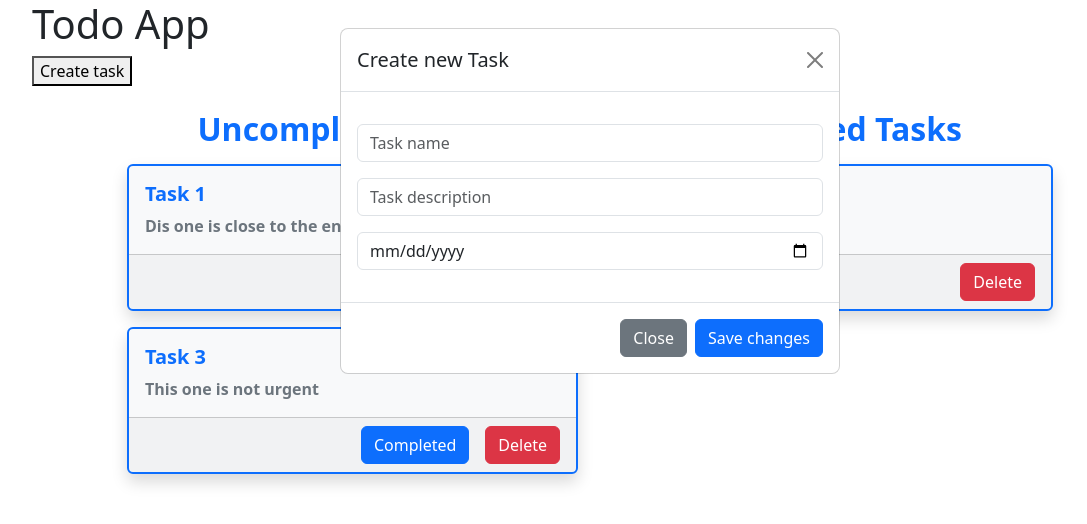
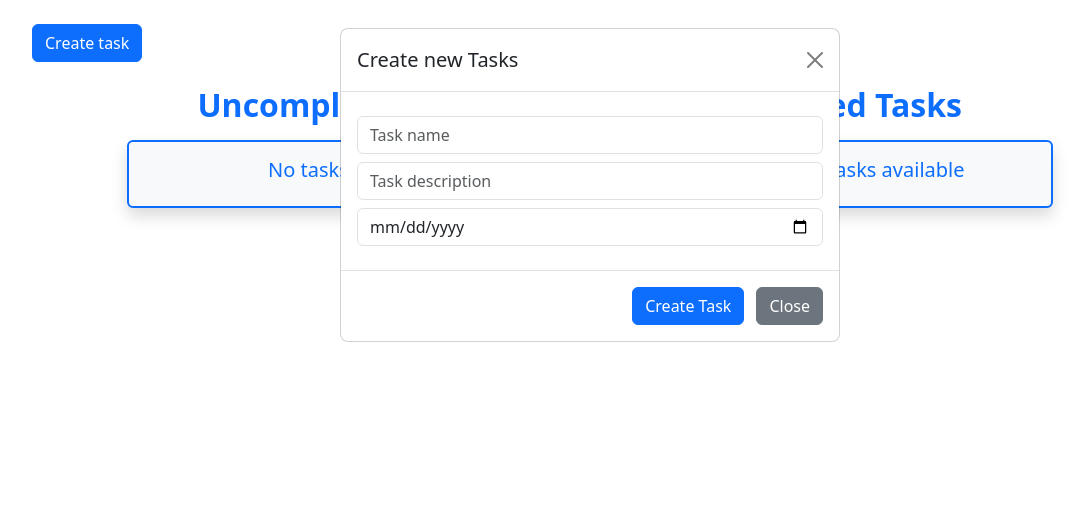
Before and after one commit to caarlosdiiaz/angular-todo-list, an Angular app: page / in a window 1280 px wide. Both pictures are taken after a click on the button "Create task". Shown: the top 524 px of the page, without its empty margins (50-1137 px from the left). Built offline with nearby package versions, Linux system fonts and the light colour scheme.

Commit message:
it works correctly, wip tests and add sweet alerts 2

```diff
--- a/src/app/components/create-modal/create-modal.component.html
+++ b/src/app/components/create-modal/create-modal.component.html
@@ -1,24 +1,96 @@
-<div class="abrir-modal">
-  <div class="modal" style="display: block;" tabindex="-1">
+<div class="abrir-modal animacion fadeIn">
+  <div class="modal" style="display: block" tabindex="-1">
     <div class="modal-dialog" role="document">
       <div class="modal-content">
         <div class="modal-header">
-          <h5 class="modal-title">Create new Task</h5>
-          <button type="button" class="btn-close" data-bs-dismiss="modal" aria-label="Close" (click)="onCloseModal()"></button>
+          <h5 class="modal-title">Create new Tasks</h5>
+          <button
+            type="button"
+            class="btn-close"
+            data-bs-dismiss="modal"
+            aria-label="Close"
+            (click)="closeModal()"
+          ></button>
         </div>
         <div class="modal-body">
-          <form action="">
-            <div class=""><input type="text" class="form-control my-3" placeholder="Task name"/></div>
-            <div class=""><input type="text" class="form-control my-3" placeholder="Task description"/></div>
-            <div class=""><input type="date" class="form-control my-3" placeholder="Due before"/></div>
+          <form (ngSubmit)="createNewTask(taskForm)" #taskForm="ngForm">
+            <div class="">
+              <input
+                type="text"
+                name="title"
+                #title="ngModel"
+                [(ngModel)]="newTask.title"
+                required
+                class="form-control my-2"
+                placeholder="Task name"
+              />
+
+              @if(title.invalid && (title.dirty || title.touched)) {
+                @if(title.errors?.['required']) {
+                  <div class="text-danger">
+                    The title is required
+                  </div>
+                }
+              }
+            </div>
+            <div class="">
+              <input
+                type="text"
+                name="description"
+                #description="ngModel"
+                [(ngModel)]="newTask.description"
+                required
+                class="form-control my-2"
+                placeholder="Task description"
+              />
+
+              @if(description.invalid && (description.dirty || description.touched)) {
+                @if(description.errors?.['required']) {
+                  <div class="text-danger">
+                    The description is required
+                  </div>
+                }
+              }
+            </div>
+            <div class="">
+              <input
+                type="date"
+                name="dueDate"
+                #dueDate="ngModel"
+                [(ngModel)]="newTask.dueDate"
+                required
+                class="form-control my-2"
+                placeholder="Task due Date"
+              />
+
+              @if(dueDate.invalid && (dueDate.dirty || dueDate.touched)) {
+                @if(dueDate.errors?.['required']) {
+                  <div class="text-danger">
+                    The dueDate is required
+                  </div>
+                }
+              }
+            </div>
           </form>
         </div>
         <div class="modal-footer">
-          <button type="button" class="btn btn-secondary" data-bs-dismiss="modal" (click)="onCloseModal()">Close</button>
-          <button type="button" class="btn btn-primary" (click)="todo()">Save changes</button>
+          <button
+          class="btn btn-primary mx-2"
+          type="submit"
+          data-bs-dismiss="modal"
+          (click)="createNewTask(taskForm)">
+            Create Task
+          </button>
+          <button
+            type="button"
+            class="btn btn-secondary"
+            data-bs-dismiss="modal"
+            (click)="closeModal()"
+          >
+            Close
+          </button>
         </div>
       </div>
     </div>
   </div>
 </div>
-<!--(click)="closeModal()"-->
--- a/src/app/components/create-modal/create-modal.component.ts
+++ b/src/app/components/create-modal/create-modal.component.ts
@@ -1,20 +1,35 @@
 import { Component, EventEmitter, Output } from '@angular/core';
+import { Task } from '../../models/task';
+import { TaskService } from '../../service/task.service';
+import { FormsModule, NgForm } from '@angular/forms';
 
 @Component({
   selector: 'create-modal',
   standalone: true,
-  imports: [],
+  imports: [FormsModule],
   templateUrl: './create-modal.component.html'
 })
 export class CreateModalComponent {
 
+  constructor(private data: TaskService) {}
+
+  newTask: Task = new Task();
   @Output() closeEventEmiter = new EventEmitter();
+  @Output() taskCreated = new EventEmitter();
 
-  onCloseModal() {
+  createNewTask(taskForm: NgForm) {
+  if (taskForm.valid) {
+    if (typeof this.newTask.dueDate === 'string') {
+      this.newTask.dueDate = new Date(this.newTask.dueDate);
+    }
+    this.newTask.completed = false;
+    this.data.addTask(this.newTask);
+    this.taskCreated.emit();
+    this.closeModal();
+  }
+}
+
+  closeModal() {
     this.closeEventEmiter.emit();
   }
-
-  todo() {
-    alert('Todo');
-  }
 }
--- a/src/app/components/task-card/task-card.component.html
+++ b/src/app/components/task-card/task-card.component.html
@@ -3,10 +3,13 @@
     <h5 class="card-title text-primary fw-semibold">{{ task.title }}</h5>
     <p class="card-text text-secondary fw-bold">{{ task.description }}</p>
   </div>
-  <div class="card-footer text-end">
-    @if (!task.completed) {
-      <button class="btn btn-primary mx-3">Completed</button>
-    }
-    <button class="btn btn-danger">Delete</button>
+  <div class="card-footer">
+    <p class="text-muted">Due Before: {{ task.dueDate | date:'yyyy-MM-dd' }}</p>
+    <div class="text-end">
+      @if (!task.completed) {
+        <button class="btn btn-primary mx-3" (click)="completeTask(task.id)">Completed!</button>
+      }
+      <button class="btn btn-danger" (click)="deleteTask(task.id)">Delete</button>
+    </div>
   </div>
 </div>
--- a/src/app/components/task-card/task-card.component.ts
+++ b/src/app/components/task-card/task-card.component.ts
@@ -1,13 +1,28 @@
-import { Component, Input } from '@angular/core';
+import { Component, EventEmitter, Input, Output } from '@angular/core';
 import { Task } from '../../models/task';
+import { TaskService } from '../../service/task.service';
+import { CommonModule } from '@angular/common';
 
 @Component({
   selector: 'task-card',
   standalone: true,
-  imports: [],
+  imports: [CommonModule],
   templateUrl: './task-card.component.html'
 })
 export class TaskCardComponent {
 
   @Input() task: Task = new Task();
+  @Output() tasksModifieds = new EventEmitter();
+
+  constructor(private data: TaskService) { }
+
+  deleteTask(id: number) {
+    this.data.deleteTask(id);
+    this.tasksModifieds.emit();
+  }
+
+  completeTask(id: number) {
+    this.data.completeTask(id);
+    this.tasksModifieds.emit();
+  }
 }
--- a/src/app/components/task-list/task-list.component.html
+++ b/src/app/components/task-list/task-list.component.html
@@ -5,7 +5,7 @@
     </div>
     @if (uncompletedTasks.length > 0 ) {
       @for (task of uncompletedTasks; track task.id) {
-        <task-card [task]="task" />
+        <task-card [task]="task" (tasksModifieds)="onTaskModifieds()"/>
       }
     } @else {
       <div class="card text-center text-muted border-primary border-2 bg-light mb-3 shadow">
@@ -22,7 +22,7 @@
     </div>
     @if (completedTasks.length > 0 ) {
       @for (task of completedTasks; track task.id) {
-        <task-card [task]="task" />
+        <task-card [task]="task" (tasksModifieds)="onTaskModifieds()"/>
       }
     } @else {
       <div class="card text-center text-muted border-primary border-2 bg-light mb-3 shadow">
--- a/src/app/components/task-list/task-list.component.ts
+++ b/src/app/components/task-list/task-list.component.ts
@@ -1,4 +1,4 @@
-import { Component, Input } from '@angular/core';
+import { Component, EventEmitter, Input, OnChanges, Output, SimpleChanges } from '@angular/core';
 import { TaskService } from '../../service/task.service';
 import { Task } from '../../models/task';
 import { TaskCardComponent } from "../task-card/task-card.component";
@@ -9,18 +9,30 @@ import { TaskCardComponent } from "../task-card/task-card.component";
   imports: [TaskCardComponent],
   templateUrl: './task-list.component.html'
 })
-export class TaskListComponent {
+export class TaskListComponent implements OnChanges {
 
   @Input() tasks: Task[] = [];
   uncompletedTasks: Task[] = [];
   completedTasks: Task[] = [];
+  @Output() taskModifieds = new EventEmitter<void>();
 
   constructor() {
 
+  }
+
+  ngOnChanges(changes: SimpleChanges): void {
+    if (changes['tasks']) {
+      this.uncompletedTasks = this.tasks.filter(task => !task.completed);
+      this.completedTasks = this.tasks.filter(task => task.completed);
+    }
   }
 
   ngOnInit() {
     this.uncompletedTasks = this.tasks.filter(task => !task.completed);
     this.completedTasks = this.tasks.filter(task => task.completed);
   }
+
+  onTaskModifieds() {
+    this.taskModifieds.emit();
+  }
 }
--- a/src/app/components/todo-app.component.html
+++ b/src/app/components/todo-app.component.html
@@ -1,8 +1,7 @@
-<div class="container">
-  <h1>Todo App</h1>
-  <button (click)="openCloseModal()">Create task</button>
-  @if(showModal) {
+<div class="container mt-4">
+  @if(showModal == true){
     <create-modal (closeEventEmiter)="openCloseModal()"/>
   }
-  <task-list [tasks]="tasks"/>
+  <button class="btn btn-primary" (click)="openCloseModal()">Create task</button>
+  <task-list [tasks]="tasks" (taskModifieds)="onTaskModified()"/>
 </div>
--- a/src/app/components/todo-app.component.ts
+++ b/src/app/components/todo-app.component.ts
@@ -2,7 +2,8 @@ import { Component, OnInit } from '@angular/core';
 import { TaskService } from '../service/task.service';
 import { Task } from '../models/task';
 import { TaskListComponent } from "./task-list/task-list.component";
-import { CreateModalComponent } from "./create-modal/create-modal.component";
+import { CreateModalComponent } from './create-modal/create-modal.component';
+import { find } from 'rxjs';
 
 @Component({
   selector: 'todo-app',
@@ -18,10 +19,19 @@ export class TodoAppComponent implements OnInit {
   constructor(private service: TaskService) {}
 
   ngOnInit() {
+    this.findAll();
+  }
+
+  findAll() {
     this.tasks = this.service.findAll();
   }
 
   openCloseModal() {
     this.showModal = !this.showModal;
+    this.findAll();
+  }
+
+  onTaskModified() {
+    this.findAll();
   }
 }
--- a/src/app/data/task.data.ts
+++ /dev/null
@@ -1,25 +0,0 @@
-import { Task } from "../models/task";
-
-export const tasks_data: Task[] = [
-  {
-    id: 1,
-    title: 'Task 1',
-    description: 'Dis one is close to the end, so is urgent',
-    completed: false,
-    createdAt: new Date('2025-05-30')
-  },
-  {
-    id: 2,
-    title: 'Task 2',
-    description: 'This one is completed',
-    completed: true,
-    createdAt: new Date('2023-02-01')
-  },
-  {
-    id: 3,
-    title: 'Task 3',
-    description: 'This one is not urgent',
-    completed: false,
-    createdAt: new Date('2025-12-29')
-  }
-]
--- a/src/app/models/task.ts
+++ b/src/app/models/task.ts
@@ -3,5 +3,5 @@ export class Task {
   title!: string;
   description!: string;
   completed!: boolean;
-  createdAt!: Date;
+  dueDate!: Date;
 }
--- a/src/app/service/task.service.ts
+++ b/src/app/service/task.service.ts
@@ -1,19 +1,42 @@
 import { Injectable } from '@angular/core';
 import { Task } from '../models/task';
-import { tasks_data } from '../data/task.data';
-
 @Injectable({
   providedIn: 'root'
 })
 export class TaskService {
 
+  tasks: Task[] = [];
+
   constructor() { }
 
   findAll(): Task[] {
-    return tasks_data;
+    this.tasks = localStorage.getItem('tasks') ? JSON.parse(localStorage.getItem('tasks')!) : [];
+    return this.tasks;
+  }
+
+  addTask(t: Task): void {
+    const tasks = this.findAll();
+    t.id = tasks.length + 1;
+    tasks.push(t);
+    localStorage.setItem('tasks', JSON.stringify(tasks));
   }
 
   findById(id: number): Task | undefined {
-    return tasks_data.find(task => task.id === id);
+    return this.tasks.find(t => t.id === id)
+  }
+
+  completeTask(id: number) {
+    localStorage.removeItem('tasks');
+    localStorage.setItem('tasks', JSON.stringify(this.tasks.map(t => {
+      if (t.id === id) {
+        t.completed = !t.completed;
+      }
+      return t;
+    })));
+  }
+
+  deleteTask(id: number) {
+    localStorage.removeItem('tasks');
+    localStorage.setItem('tasks', JSON.stringify(this.tasks.filter(t => t.id !== id)));
   }
 }
```
Also changed, not shown: src/app/components/create-modal/asasf.ts (added, +12 -0 lines).
